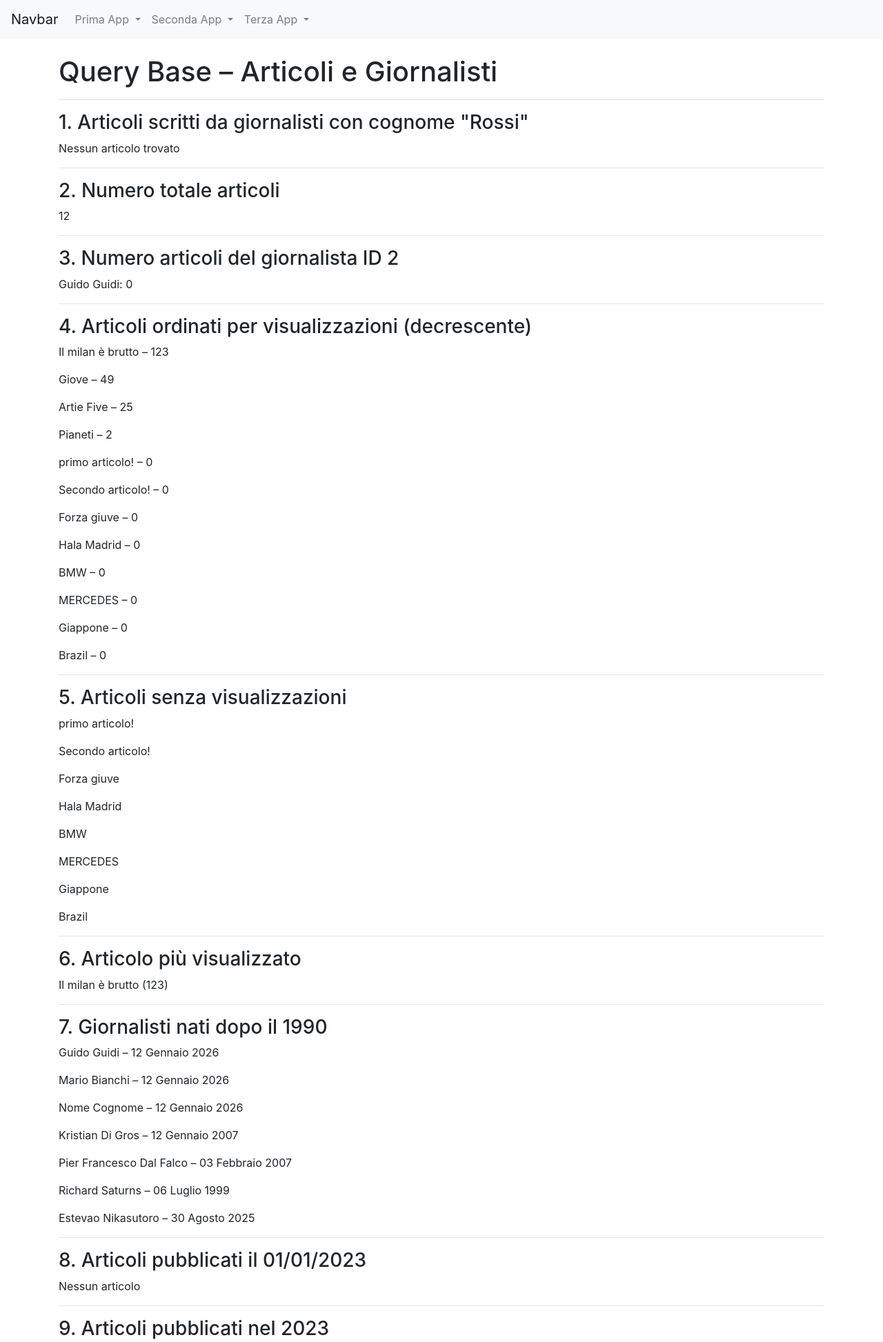
After one commit to RiccardoGio1/primo_progetto, a Django app: page /news/query_base in a window 1280 px wide. The commit adds this page. Shown: the top 1946 px of the page at 69% size. Run offline with Django 5.2, Linux system fonts and the light colour scheme; data comes from the database, SQL or seed files in the repository; both versions use the stored data as it was after the commit.

Commit message:
Fin_Passo18

```diff
--- a/news/templates/news/index4.html
+++ b/news/templates/news/index4.html
@@ -4,6 +4,7 @@
 <ol>
     <li><a href="{% url 'news:homeview'%}">Homepage</a></li>
     <li><a href="{% url 'news:lista_articoli'%}">Lista Articoli</a></li>
-    <li><a href="/">Torna all'index</a></li>
+    <li><a href="{% url 'news:query_base'%}">Query Base</a></li>
+    <li><a href="/">Torna all'index principale</a></li>
 </ol>
 {%endblock content%}
--- /dev/null
+++ b/news/templates/news/query_base.html
@@ -0,0 +1,137 @@
+{% extends "base.html" %}
+
+{% block title %}
+Query Base
+{% endblock %}
+
+{% block content %}
+
+<h1>Query Base – Articoli e Giornalisti</h1>
+
+<hr>
+
+<h3>1. Articoli scritti da giornalisti con cognome "Rossi"</h3>
+{% for articolo in articoli_cognome %}
+    <p><strong>{{ articolo.titolo }}</strong> – {{ articolo.giornalista }}</p>
+{% empty %}
+    <p>Nessun articolo trovato</p>
+{% endfor %}
+
+<hr>
+
+<h3>2. Numero totale articoli</h3>
+<p>{{ numero_totale_articoli }}</p>
+
+<hr>
+
+<h3>3. Numero articoli del giornalista ID 2</h3>
+<p>{{ giornalista_1 }}: {{ numero_articoli_giornalista_1 }}</p>
+
+<hr>
+
+<h3>4. Articoli ordinati per visualizzazioni (decrescente)</h3>
+{% for articolo in articoli_ordinati %}
+    <p>{{ articolo.titolo }} – {{ articolo.visualizzazioni }}</p>
+{% empty %}
+    <p>Nessun articolo</p>
+{% endfor %}
+
+<hr>
+
+<h3>5. Articoli senza visualizzazioni</h3>
+{% for articolo in articoli_senza_visualizzazioni %}
+    <p>{{ articolo.titolo }}</p>
+{% empty %}
+    <p>Nessun articolo</p>
+{% endfor %}
+
+<hr>
+
+<h3>6. Articolo più visualizzato</h3>
+{% if articolo_piu_visualizzato %}
+    <p>
+        {{ articolo_piu_visualizzato.titolo }}
+        ({{ articolo_piu_visualizzato.visualizzazioni }})
+    </p>
+{% else %}
+    <p>Nessun articolo</p>
+{% endif %}
+
+<hr>
+
+<h3>7. Giornalisti nati dopo il 1990</h3>
+{% for g in giornalisti_data %}
+    <p>{{ g.nome }} {{ g.cognome }} – {{ g.anno_di_nascita }}</p>
+{% empty %}
+    <p>Nessun giornalista</p>
+{% endfor %}
+
+<hr>
+
+<h3>8. Articoli pubblicati il 01/01/2023</h3>
+{% for articolo in articoli_del_giorno %}
+    <p>{{ articolo.titolo }}</p>
+{% empty %}
+    <p>Nessun articolo</p>
+{% endfor %}
+
+<hr>
+
+<h3>9. Articoli pubblicati nel 2023</h3>
+{% for articolo in articoli_periodo %}
+    <p>{{ articolo.titolo }} – {{ articolo.data }}</p>
+{% empty %}
+    <p>Nessun articolo</p>
+{% endfor %}
+
+<hr>
+
+<h3>10. Articoli di giornalisti nati prima del 1980</h3>
+{% for articolo in articoli_giornalisti %}
+    <p>{{ articolo.titolo }} – {{ articolo.giornalista }}</p>
+{% empty %}
+    <p>Nessun articolo</p>
+{% endfor %}
+
+<hr>
+
+<h3>11. Giornalista più giovane</h3>
+{% if giornalista_giovane %}
+    <p>{{ giornalista_giovane.nome }} {{ giornalista_giovane.cognome }}</p>
+{% endif %}
+
+<hr>
+
+<h3>12. Giornalista più anziano</h3>
+{% if giornalista_anziano %}
+    <p>{{ giornalista_anziano.nome }} {{ giornalista_anziano.cognome }}</p>
+{% endif %}
+
+<hr>
+
+<h3>13. Ultimi 5 articoli pubblicati</h3>
+{% for articolo in ultimi %}
+    <p>{{ articolo.titolo }} – {{ articolo.data }}</p>
+{% empty %}
+    <p>Nessun articolo</p>
+{% endfor %}
+
+<hr>
+
+<h3>14. Articoli con almeno 100 visualizzazioni</h3>
+{% for articolo in articoli_mimime_visualizzazioni %}
+    <p>{{ articolo.titolo }} – {{ articolo.visualizzazioni }}</p>
+{% empty %}
+    <p>Nessun articolo</p>
+{% endfor %}
+
+<hr>
+
+<h3>15. Articoli con "importante" nel titolo</h3>
+{% for articolo in articoli_parola %}
+    <p>{{ articolo.titolo }}</p>
+{% empty %}
+    <p>Nessun articolo</p>
+{% endfor %}
+
+{% endblock %}
--- a/news/urls.py
+++ b/news/urls.py
@@ -1,5 +1,5 @@
 from django.urls import path
-from .views import home, articoloDetailView,index4,listaArticoli
+from .views import home, articoloDetailView,index4,listaArticoli,queryBase
 
 app_name='news'
 urlpatterns = [
@@ -7,5 +7,7 @@ urlpatterns = [
     path("articoli/<int:pk>", articoloDetailView, name="articolo_detail"),
     path("lista_articoli/<int:pk>", listaArticoli, name="lista_articoli"),
     path("lista_articoli", listaArticoli, name="lista_articoli"),
+    path("query_base", queryBase, name="query_base"),
     path('',index4,name='index4'),
+
 ]
--- a/news/views.py
+++ b/news/views.py
@@ -1,6 +1,7 @@
 from django.shortcuts import render,get_object_or_404
 from django.http import HttpResponse
 from .models import Articolo, Giornalista
+import datetime
 
 # Create your views here.
 def home(request):
@@ -80,17 +81,19 @@ Nome
 def queryBase(request):
     #1. Tutti gli articoli scritti da giornalisti di un certo cognome:
     articoli_cognome = Articolo.objects.filter(giornalista__cognome="Rossi")
+
     #2. Totale
     numero_totale_articoli= Articolo.objects.count()
 
     #3. Contare il numero di articoli scritti da un giornalista specifico:
-    giornalista_1 = Giornalista.objects.get(id=1)
+    giornalista_1 = Giornalista.objects.get(id=2)
+    numero_articoli_giornalista_1 = Articolo.objects.filter(giornalista=giornalista_1).count()
 
     #4. Ordinare gli articoli per un numero di visualiazioni in ordine crescente
     articoli_ordinati = Articolo.objects.order_by('-visualizzazioni')
 
     #5. Tutti gli articoli che non hanno visualizzazioni:
-    articoli_senza_visualizzazioni = Articolo.objects.filter(viusalizzazioni=0)
+    articoli_senza_visualizzazioni = Articolo.objects.filter(visualizzazioni=0)
 
     #6. Articolo più visualizzato
     articolo_piu_visualizzato = Articolo.objects.order_by('-visualizzazioni').first()
@@ -124,21 +127,23 @@ def queryBase(request):
     articoli_parola = Articolo.objects.filter(titolo__icontains='importante')
 
     # Creare il dizionario context
-    context= {
-        'articoli_cognome' : articoli_cognome,
-        'numero_totale_articoli' : numero_totale_articoli,
-        'giornalista_1'  : giornalista_1,
-        'articoli_ordinati'  : articoli_ordinati,
-        'articoli_senza_visualizzazioni' : articoli_senza_visualizzazioni,
-        'articolo_piu_visualizzato ' : articolo_piu_visualizzato,
-        'giornalisti_data ' : giornalisti_data,
-        'articoli_del_giorno ' : articoli_del_giorno,
-        'articoli_periodo' : articoli_periodo,
-        'articoli_giornalisti' : articoli_giornalisti,
-        'giornalista_giovane' : giornalista_giovane,
-        'giornalista_anziano ':giornalista_anziano,
-        'ultimi' : ultimi,
-        'articoli_mimime_visualizzazioni' : articoli_mimime_visualizzazioni,
-        'articoli_parola' : articoli_parola
+    context = {
+    'articoli_cognome': articoli_cognome,
+    'numero_totale_articoli': numero_totale_articoli,
+    'giornalista_1': giornalista_1,
+    'numero_articoli_giornalista_1': numero_articoli_giornalista_1,
+    'articoli_ordinati': articoli_ordinati,
+    'articoli_senza_visualizzazioni': articoli_senza_visualizzazioni,
+    'articolo_piu_visualizzato': articolo_piu_visualizzato,
+    'giornalisti_data': giornalisti_data,
+    'articoli_del_giorno': articoli_del_giorno,
+    'articoli_periodo': articoli_periodo,
+    'articoli_giornalisti': articoli_giornalisti,
+    'giornalista_giovane': giornalista_giovane,
+    'giornalista_anziano': giornalista_anziano,
+    'ultimi': ultimi,
+    'articoli_mimime_visualizzazioni': articoli_mimime_visualizzazioni,
+    'articoli_parola': articoli_parola,
+    }
 
-    }
+    return render(request, 'news/query_base.html', context)
```
Also changed, not shown: db.sqlite3.
